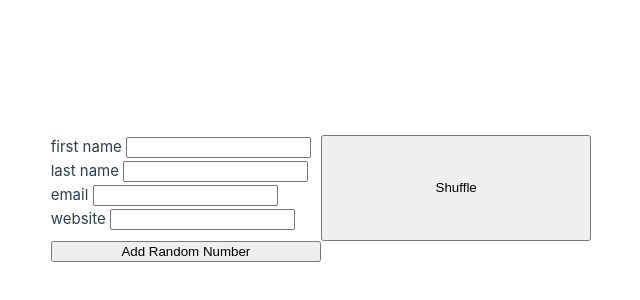
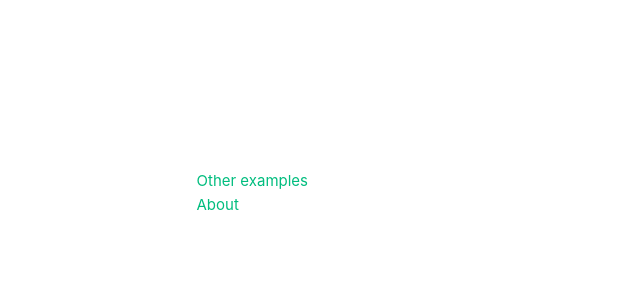
Before and after one commit to annacano0/M-14_CommonMistakes, a Vue app: page / in a window 1280 px wide. Shown: the part 202-502 px from the top of the page, without its empty margins (319-959 px from the left). Built offline with nearby package versions, Linux system fonts and the light colour scheme.

Commit message:
add router view

```diff
--- a/package.json
+++ b/package.json
@@ -11,7 +11,8 @@
     "format": "prettier --write src/"
   },
   "dependencies": {
-    "vue": "^3.5.12"
+    "vue": "^3.5.12",
+    "vue-router": "^4.5.0"
   },
   "devDependencies": {
     "@eslint/js": "^9.14.0",
--- a/src/App.vue
+++ b/src/App.vue
@@ -1,11 +1,24 @@
 <script setup>
-import KeyForSample from './components/KeyForSample.vue'
-import WatchArrayExample from './components/WatchArrayExample.vue';
+import { RouterLink, RouterView } from 'vue-router'
+
 </script>
 
 <template>
-  <KeyForSample></KeyForSample>
-  <WatchArrayExample></WatchArrayExample>
+   <header>
+      <nav>
+        <ul>
+          <li>
+            <RouterLink to="/examples">Other examples</RouterLink>
+          </li>
+          <li>
+            <RouterLink to="/about">About</RouterLink>
+          </li>
+        </ul>
+      </nav>
+  </header>
+
+  <RouterView />
+
 </template>
 
 <style scoped></style>
--- /dev/null
+++ b/src/router/index.js
@@ -0,0 +1,21 @@
+import { createRouter, createWebHistory } from 'vue-router'
+import AboutView from '../views/AboutView.vue'
+import OtherExamplesView from '@/views/OtherExamplesView.vue'
+
+const router = createRouter({
+  history: createWebHistory(import.meta.env.BASE_URL),
+  routes: [
+    {
+      path: '/about',
+      name: 'about',
+      component: AboutView,
+    },
+    {
+        path: '/examples',
+        name: 'examples',
+        component: OtherExamplesView,
+    },
+  ],
+})
+
+export default router
--- /dev/null
+++ b/src/views/AboutView.vue
@@ -0,0 +1,5 @@
+<script setup></script>
+
+<template>
+  <h1>About</h1>
+</template>
--- /dev/null
+++ b/src/views/OtherExamplesView.vue
@@ -0,0 +1,9 @@
+<script setup>
+import KeyForSample from '../components/KeyForSample.vue'
+import WatchArrayExample from '../components/WatchArrayExample.vue';</script>
+
+<template>
+  <h1>The other examples</h1>
+  <KeyForSample></KeyForSample>
+  <WatchArrayExample></WatchArrayExample>
+</template>
```
Also changed, not shown: src/components/RouterActivity.vue (added, +15 -0 lines), src/main.js (+6 -2 lines), 1 other file (tests, documents, lock files or other folders).
